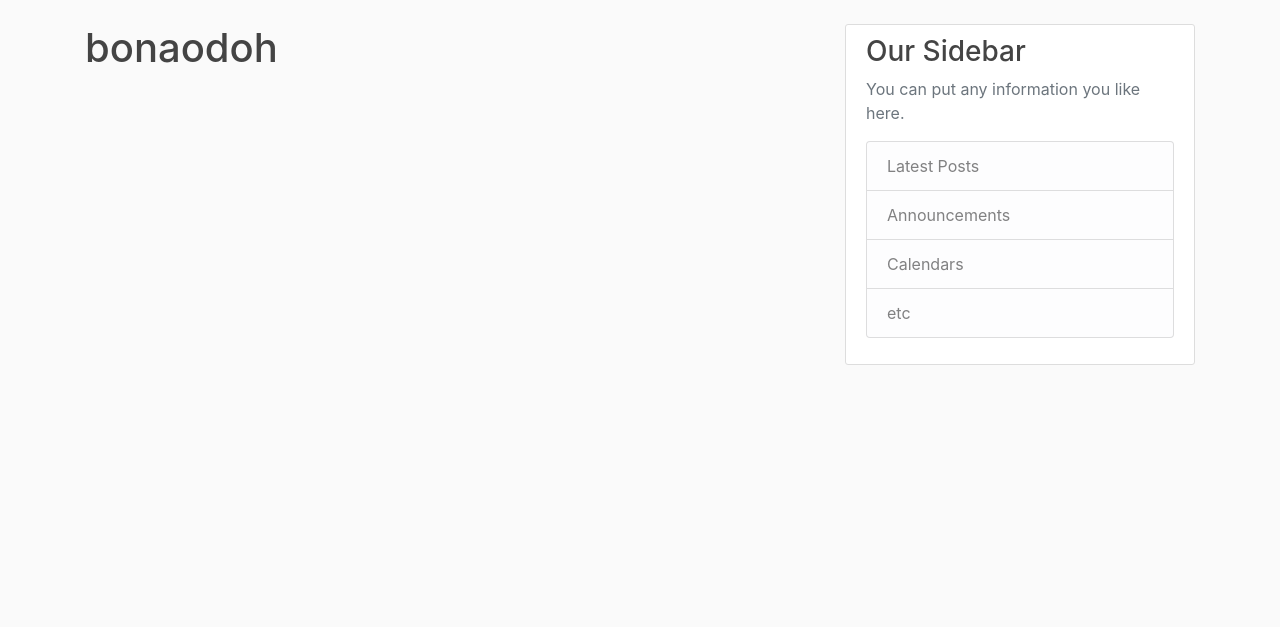
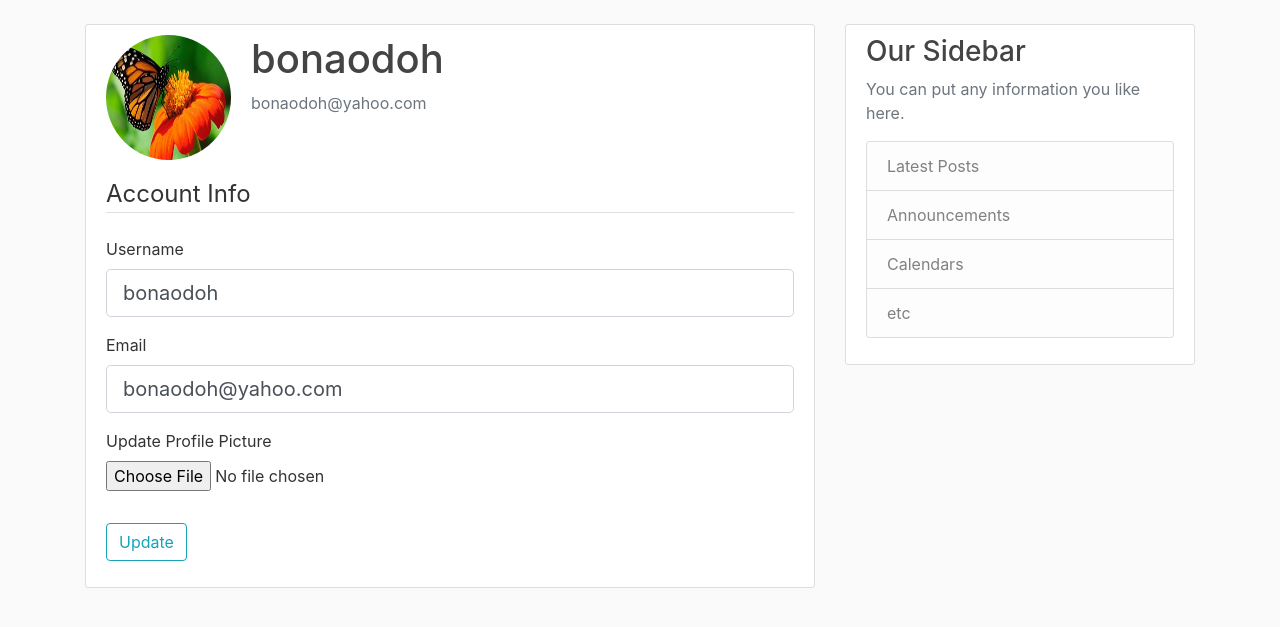
Before and after one commit to bona-anselm/blog-project, a Flask app: page /account in a window 1280 px wide. Shown: the part 56-683 px from the top of the page. Run offline with Flask 3, Linux system fonts and the light colour scheme; a user stored in the database is signed in; some libraries are stand-ins or nearby versions.

Commit message:
'updated_authentication'

```diff
--- a/flaskblog/forms.py
+++ b/flaskblog/forms.py
@@ -1,4 +1,6 @@
 from flask_wtf import FlaskForm
+from flask_wtf.file import FileField, FileAllowed
+from flask_login import current_user
 from wtforms import StringField, PasswordField, SubmitField, BooleanField
 from wtforms.validators import DataRequired, Length, Email, EqualTo, ValidationError
 from flaskblog.models import User
@@ -33,3 +35,30 @@ class LoginForm(FlaskForm):
     password = PasswordField('Password', validators=[DataRequired(), Length(min=8)])
     remember = BooleanField('Remember Me')
     submit = SubmitField('Login')
+
+
+class UpdateAccountForm(FlaskForm):
+    username = StringField('Username', validators=[DataRequired(), Length(min=2, max=20)])
+    email = StringField('Email', validators=[DataRequired(), Email()])
+    picture = FileField('Update Profile Picture', validators=[FileAllowed(['jpg', 'png', 'gif'])])
+    submit = SubmitField('Update')
+
+
+    # Checks if user provided a different username before updating it,
+    # else, updating username code won't run
+    # It raises a WTForm concise error message instead of the ugly flask's
+    def validate_username(self, username):
+        if username.data != current_user.username:
+            user = User.query.filter_by(username=username.data).first()
+            if user:
+                raise ValidationError('Username already taken')
+
+
+    # Checks if user provided a different email address before updating it,
+    # else, updating email code won't run
+    # It raises a WTForm concise error message instead of the ugly flask's
+    def validate_email(self, email):
+        if email.data != current_user.email:
+            user = User.query.filter_by(email=email.data).first()
+            if user:
+                raise ValidationError('Email already taken')
--- a/flaskblog/routes.py
+++ b/flaskblog/routes.py
@@ -1,6 +1,9 @@
+import os
+import secrets
+from PIL import Image
 from flask import render_template, url_for, flash, redirect, request
 from flaskblog import app, db, bcrypt
-from flaskblog.forms import RegistrationForm, LoginForm
+from flaskblog.forms import RegistrationForm, LoginForm, UpdateAccountForm
 from flaskblog.models import User, Post
 from flask_login import login_user, current_user, logout_user, login_required
 
@@ -67,7 +70,37 @@ def logout():
     return redirect(url_for('home'))
 
 
-@app.route('/account')
+def save_picture(form_picture):
+    random_hex = secrets.token_hex(8) # For naming our picture files
+    _, f_ext = os.path.splitext(form_picture.filename) # To grab the picture file extension, the 'f_name' is not needed so we changed it to underscore "_"
+    picture_filename = random_hex + f_ext # Giving the picture a name with filename + extension
+    picture_path = os.path.join(app.root_path, 'static/profile_pics', picture_filename) # Choosing how to save the picture
+
+    # Used to resize the image to 125x125 before saving it
+    output_size = (125, 125)
+    i = Image.open(form_picture)
+    i.thumbnail(output_size)
+    i.save(picture_path)
+
+    return picture_filename
+
+
+@app.route('/account', methods=['GET', 'POST'])
 @login_required # Ensures you must be logged in to access the acounts page
 def account():
-    return render_template('account.html', title="Account")
+    form = UpdateAccountForm()
+    if form.validate_on_submit():
+        if form.picture.data:
+            picture_file = save_picture(form.picture.data)
+            current_user.image_file = picture_file
+        current_user.username = form.username.data
+        current_user.email = form.email.data
+        db.session.commit()
+        flash('Your account has been updated!', 'success')
+        return redirect(url_for('account'))
+    elif request.method == 'GET':
+        # Loads update form with user's username & password
+        form.username.data = current_user.username
+        form.email.data = current_user.email
+    image_file = url_for('static', filename='profile_pics/' + current_user.image_file)
+    return render_template('account.html', title="Account", image_file=image_file, form=form)
--- a/flaskblog/templates/account.html
+++ b/flaskblog/templates/account.html
@@ -1,4 +1,58 @@
 {% extends "base.html" %}
 {% block content %}
-    <h1>{{ current_user.username }}</h1>
+<div class="content-section">
+    <div class="media">
+      <img class="rounded-circle account-img" src="{{ image_file }}">
+      <div class="media-body">
+        <h2 class="account-heading">{{ current_user.username }}</h2>
+        <p class="text-secondary">{{ current_user.email }}</p>
+      </div>
+    </div>
+    <form method="POST" action="" enctype="multipart/form-data">
+        {{ form.hidden_tag() }}
+        <fieldset class="form-group">
+            <legend class="border-bottom mb-4">Account Info</legend>
+            <div class="form-group">
+                {{ form.username.label(class="form-control-label") }}
+                <!-- Printing feedback messages incase of invalid input -->
+                {% if form.username.errors %}
+                    {{ form.username(class="form-control form-control-lg is-invalid") }}
+                    <div class="invalid-feedback">
+                        {% for error in form.username.errors %}
+                            <span>{{ error }}</span>
+                        {% endfor %}
+                    </div>
+                {% else %}
+                    {{ form.username(class="form-control form-control-lg") }}
+                {% endif %}
+            </div>
+            <div class="form-group">
+                {{ form.email.label(class="form-control-label") }}
+                <!-- Printing feedback messages incase of invalid input -->
+                {% if form.email.errors %}
+                    {{ form.email(class="form-control form-control-lg is-invalid") }}
+                    <div class="invalid-feedback">
+                        {% for error in form.email.errors %}
+                            <span>{{ error }}</span>
+                        {% endfor %}
+                    </div>
+                {% else %}
+                    {{ form.email(class="form-control form-control-lg") }}
+                {% endif %}
+            </div>
+            <div class="form-group">
+                {{ form.picture.label() }}
+                {{ form.picture(class="form-control-file") }}
+                {% if form.picture.errors %}
+                    {% for error in form.picture.errors %}
+                        <span class="text-danger">{{ error }}</span><br>
+                    {% endfor %}
+                {% endif %}
+            </div>
+        </fieldset>
+        <div class="form-group">
+            {{ form.submit(class="btn btn-outline-info") }}
+        </div>
+    </form>
+  </div>
 {% endblock content %}
--- a/requirements.txt
+++ b/requirements.txt
@@ -19,6 +19,7 @@ idna==3.4
 itsdangerous==2.1.2
 Jinja2==3.1.2
 MarkupSafe==2.1.3
+Pillow==10.0.0
 requests==2.31.0
 sniffio==1.3.0
 SQLAlchemy==2.0.19
```
Also changed, not shown: flaskblog/static/profile_pics/16def187a92d123e.jpg (added), flaskblog/static/profile_pics/cd46963f44825bfd.jpg (added), flaskblog/static/profile_pics/default.jpg (added), instance/site.db.
